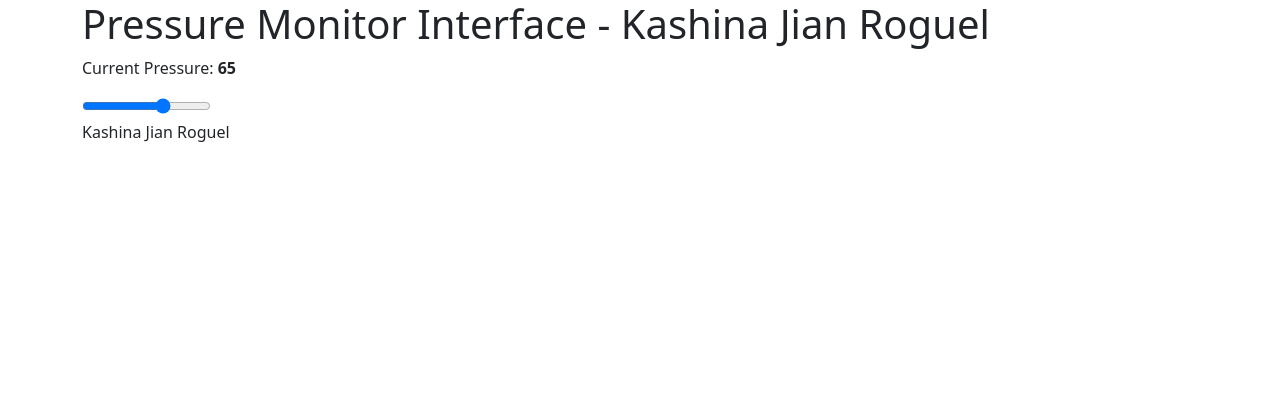
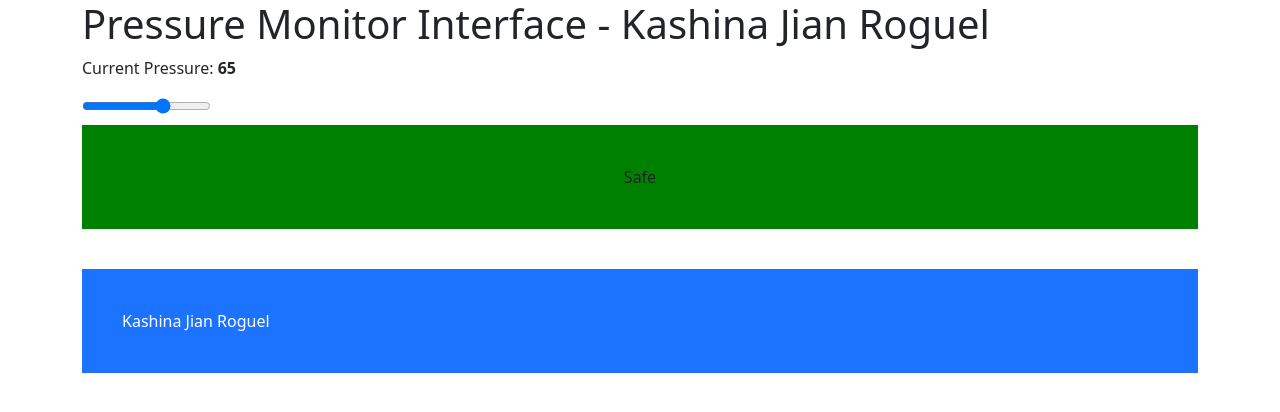
Before and after one commit to kashroguel/comp-6062-lab-assessment-2, a plain HTML site: page index.html in a window 1280 px wide. Drawn offline with nearby package versions, Linux system fonts and the light colour scheme.

Commit message:
Final2
latest

```diff
--- a/css/styles.css
+++ b/css/styles.css
@@ -20,7 +20,7 @@
 {
     display: none;
 }
-.footer
+footer
 {
     background-color: #1c73ff;
     color: #fff;
--- a/scripts/app.js
+++ b/scripts/app.js
@@ -18,7 +18,7 @@ const app = Vue.createApp({
     methods: {
         isActive(pressureLevel) {
             /// Logic here for if the pressure is within the level parameters return boolean
-            return (this.pressureMonitorValue >= this.pressureMonitorLevels.min && this.pressureMonitorValue <= this.pressureMonitorLevels.max);
+            return (this.pressureMonitorValue >= pressureLevel.min && this.pressureMonitorValue <= pressureLevel.max);
         }
     }
 });
```
